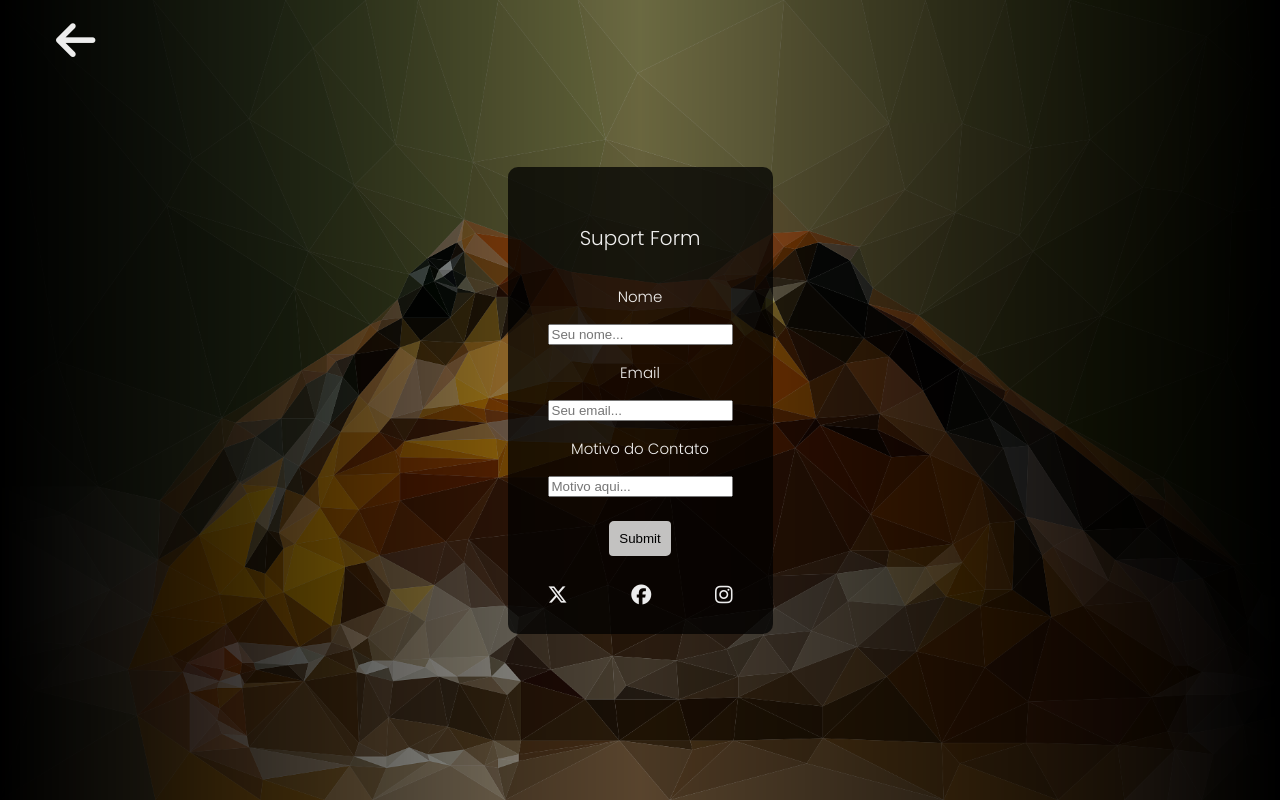
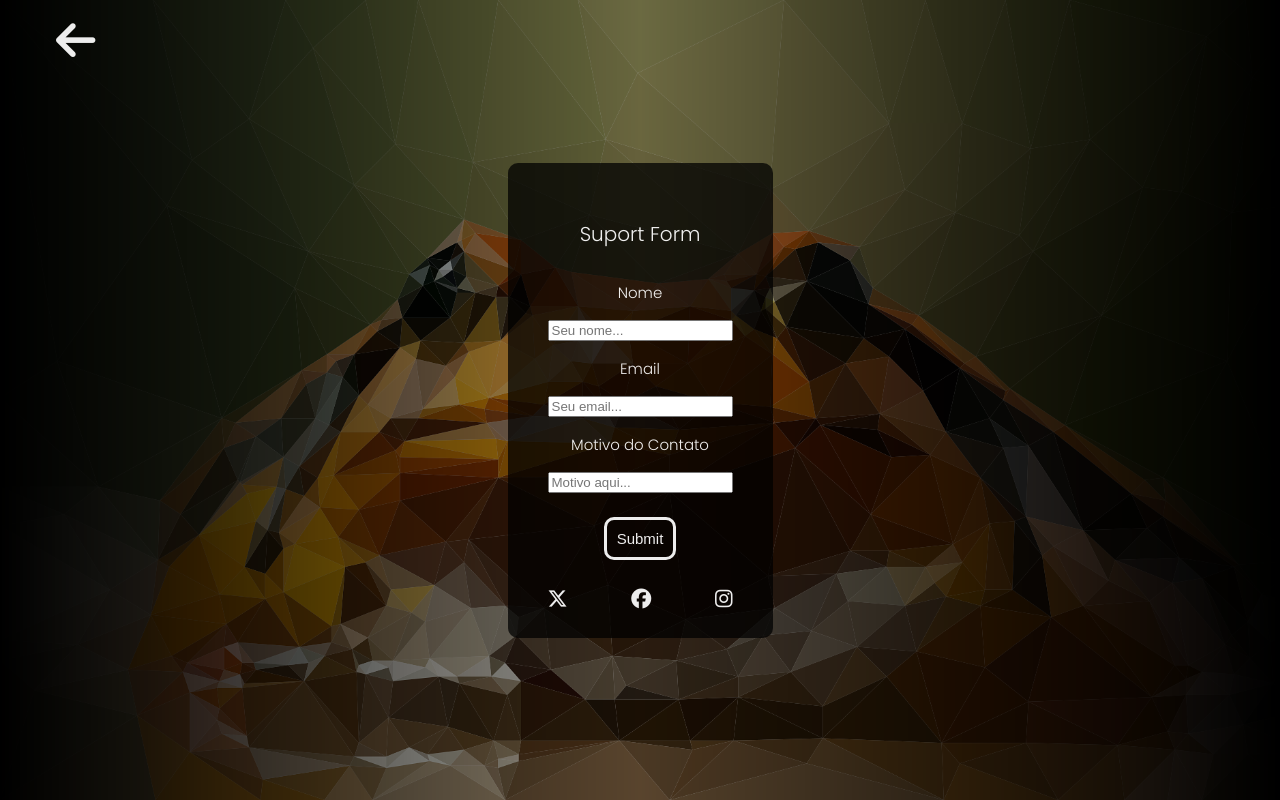
Before and after one commit to zCaio79/html2, a plain HTML site: page lojaroupa/suport.html in a window 1280 px wide. Drawn offline with Linux system fonts and the light colour scheme; a web font is replaced by a local one.

Commit message:
Add files via upload

```diff
--- a/lojaroupa/assets/suport.css
+++ b/lojaroupa/assets/suport.css
@@ -1,4 +1,7 @@
+/*Import da Fonte Utiizada*/
 @import url('https://fonts.googleapis.com/css2?family=Cutive+Mono&family=DM+Mono:ital,wght@0,300;0,400;0,500;1,300;1,400;1,500&family=Poppins:ital,wght@0,100;0,200;0,300;0,400;0,500;0,600;0,700;0,800;0,900;1,100;1,200;1,300;1,400;1,500;1,600;1,700;1,800;1,900&display=swap');
+
+/*Root para facilitar a manipulação das cores atravéz de variaves*/
 :root{
     --header1: #4a5233;
     --header2: #000000d1;
@@ -12,6 +15,8 @@
 
     --fontprimary: #ffffffed;
 }
+
+/*Todo o css...*/
 
 *{
     box-sizing: border-box;
@@ -84,11 +89,18 @@ form label{
 #submit{
     margin-top: 3vh;
     border: none;
-    background-color: #ffffffc1;
-    border-radius: 5px 4px;
+    background-color: transparent;
+    border-radius: 10px;
     padding: 10px;
-    color: #000000;
+    color: var(--fontprimary);
     cursor: pointer;
+    border: 3px solid var(--fontprimary);
+    transition: 0.3s ease-in-out;
+    font-size: 15px;
+}
+#submit:hover{
+    background-color: var(--fontprimary);
+    color: var(--main2);
 }
 .icons {
     display: flex;
```
Also changed, not shown: lojaroupa/assets/home.css (+6 -1 lines), lojaroupa/assets/script.js (+21 -0 lines), lojaroupa/home.html (+40 -0 lines), lojaroupa/suport.html (+7 -0 lines).
